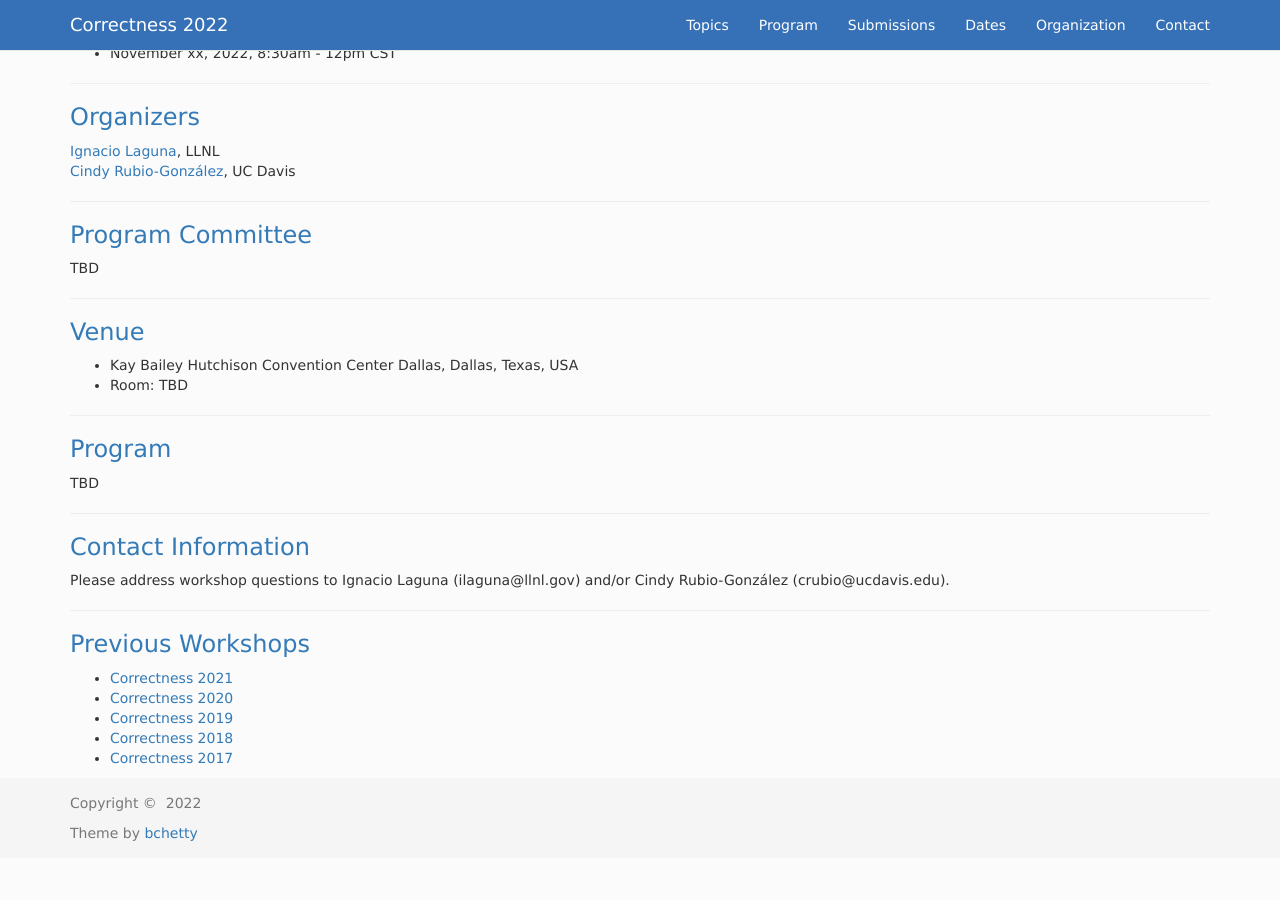
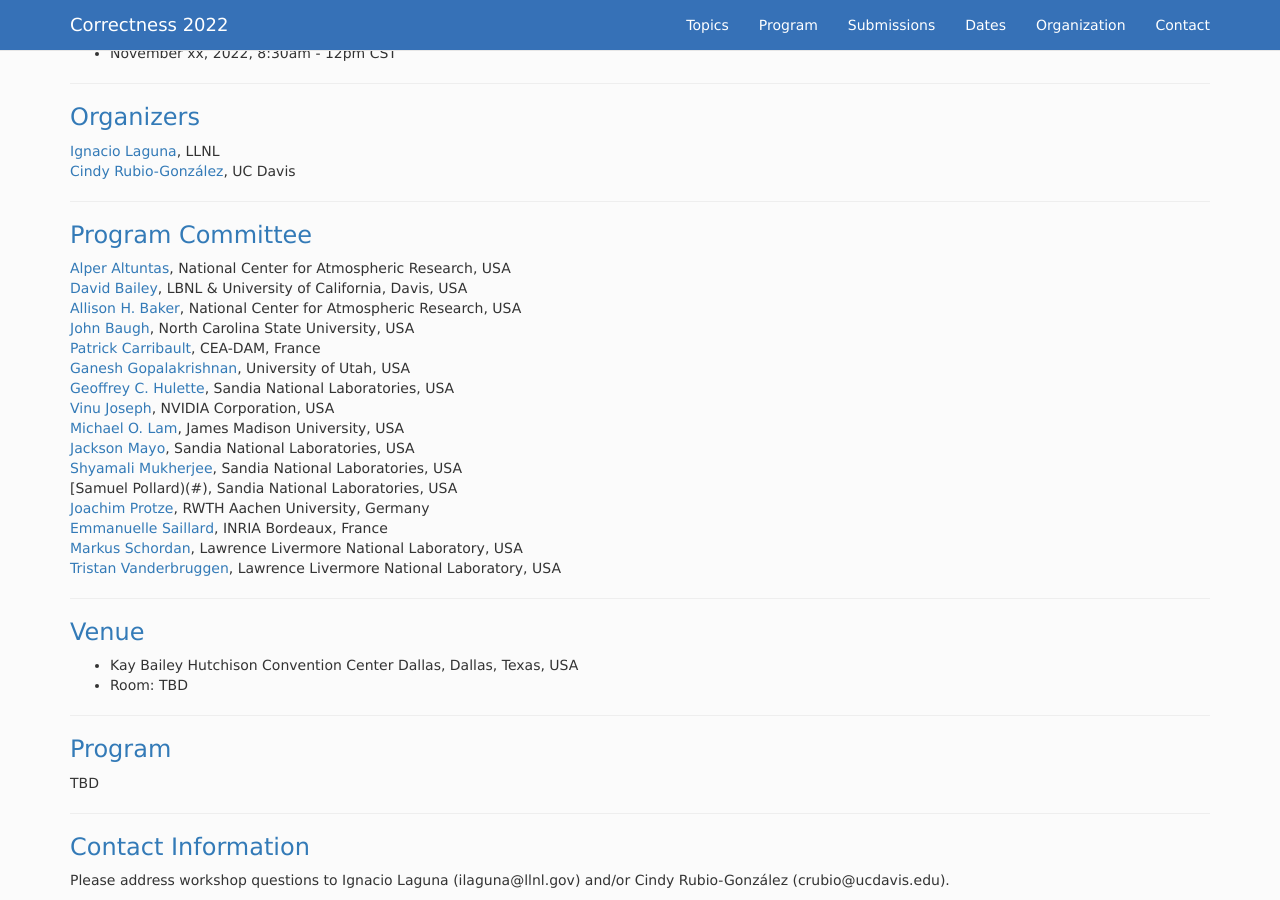
Before and after one commit to correctness-workshop/2022, a Jekyll site: the page built from index.md, in a window 1280 px wide and 900 px high, scrolled down 2104 px. Built offline with Jekyll 4.4.1, drawn with Linux system fonts in a browser that asks for light colours; nearby versions of some CDN libraries; the list of posts is cut into pages by our own code; before the commit the page ends 2972 px from its top, so only the background shows below that.

Commit message:
Update index.md

```diff
--- a/index.md
+++ b/index.md
@@ -112,25 +112,27 @@ All time zones are AOE.
 ---
 ### <a class="anchor" name="pc">Program Committee</a>
 
-<!--
 [Alper Altuntas](https://staff.ucar.edu/users/altuntas), National Center for Atmospheric Research, USA <br />
+[David Bailey](https://cs.ucdavis.edu/directory/david-bailey), LBNL & University of California, Davis, USA <br />
 [Allison H. Baker](https://staff.ucar.edu/users/abaker), National Center for Atmospheric Research, USA <br />
 [John Baugh](https://www.ccee.ncsu.edu/people/jwb/), North Carolina State University, USA <br />
-[Hugo Brunie](https://team.inria.fr/corse/team-members/), INRIA, France <br />
 [Patrick Carribault](http://www.cea.fr/), CEA-DAM, France  <br />
-[Charisee Chiw](https://galois.com/team/charisee-chiw/), Galois, Inc, USA <br />
 [Ganesh Gopalakrishnan](https://www.cs.utah.edu/~ganesh/), University of Utah, USA <br />
 [Geoffrey C. Hulette]( http://www.sandia.gov/), Sandia National Laboratories, USA <br />
+[Vinu Joseph](#), NVIDIA Corporation, USA <br />
 [Michael O. Lam](https://w3.cs.jmu.edu/lam2mo/), James Madison University, USA <br />
 [Jackson Mayo](http://www.sandia.gov/), Sandia National Laboratories, USA <br />
-[Boyana Norris](https://ix.cs.uoregon.edu/~norris/), University of Oregon, USA <br />
+[Shyamali Mukherjee](#), Sandia National Laboratories, USA <br />
+[Samuel	Pollard)(#), Sandia National Laboratories, USA <br />
 [Joachim Protze](https://www.itc.rwth-aachen.de/cms/IT-Center/IT-Center/Team/~oobd/Joachim-Protze/lidx/1/), RWTH Aachen University, Germany <br />
-[Tristan Ravitch](https://galois.com/team/tristan-ravitch/), Galois, Inc, USA <br />
 [Emmanuelle Saillard](http://emmanuellesaillard.fr/), INRIA Bordeaux, France  <br />
 [Markus Schordan]( https://people.llnl.gov/schordan1), Lawrence Livermore National Laboratory, USA <br />
 [Tristan Vanderbruggen](https://people.llnl.gov/vanderbrugge1), Lawrence Livermore National Laboratory, USA <br />
+<!--
+[Hugo Brunie](https://team.inria.fr/corse/team-members/), INRIA, France <br />
+[Boyana Norris](https://ix.cs.uoregon.edu/~norris/), University of Oregon, USA <br />
+[Tristan Ravitch](https://galois.com/team/tristan-ravitch/), Galois, Inc, USA <br />
 -->
-TBD
 
 ---
 ### <a class="anchor" name="venue">Venue</a>
```
